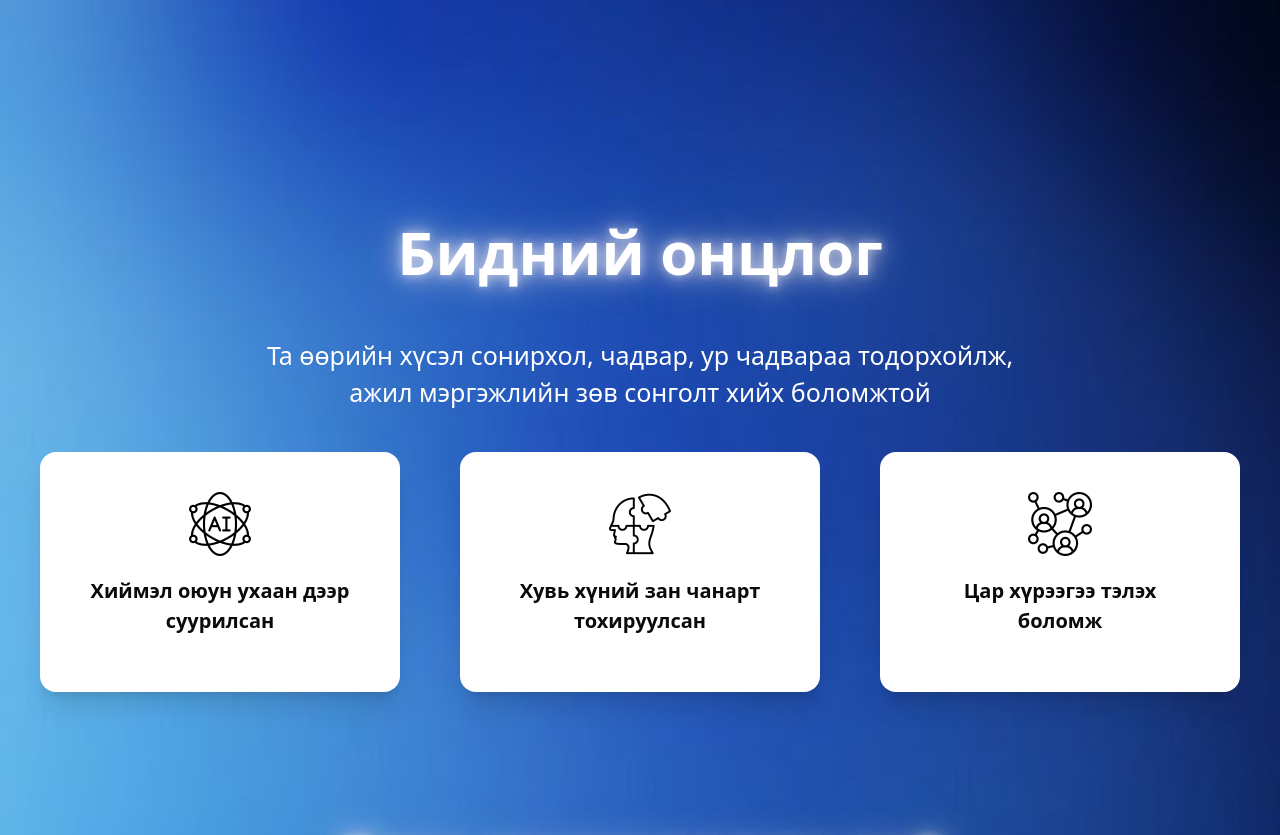
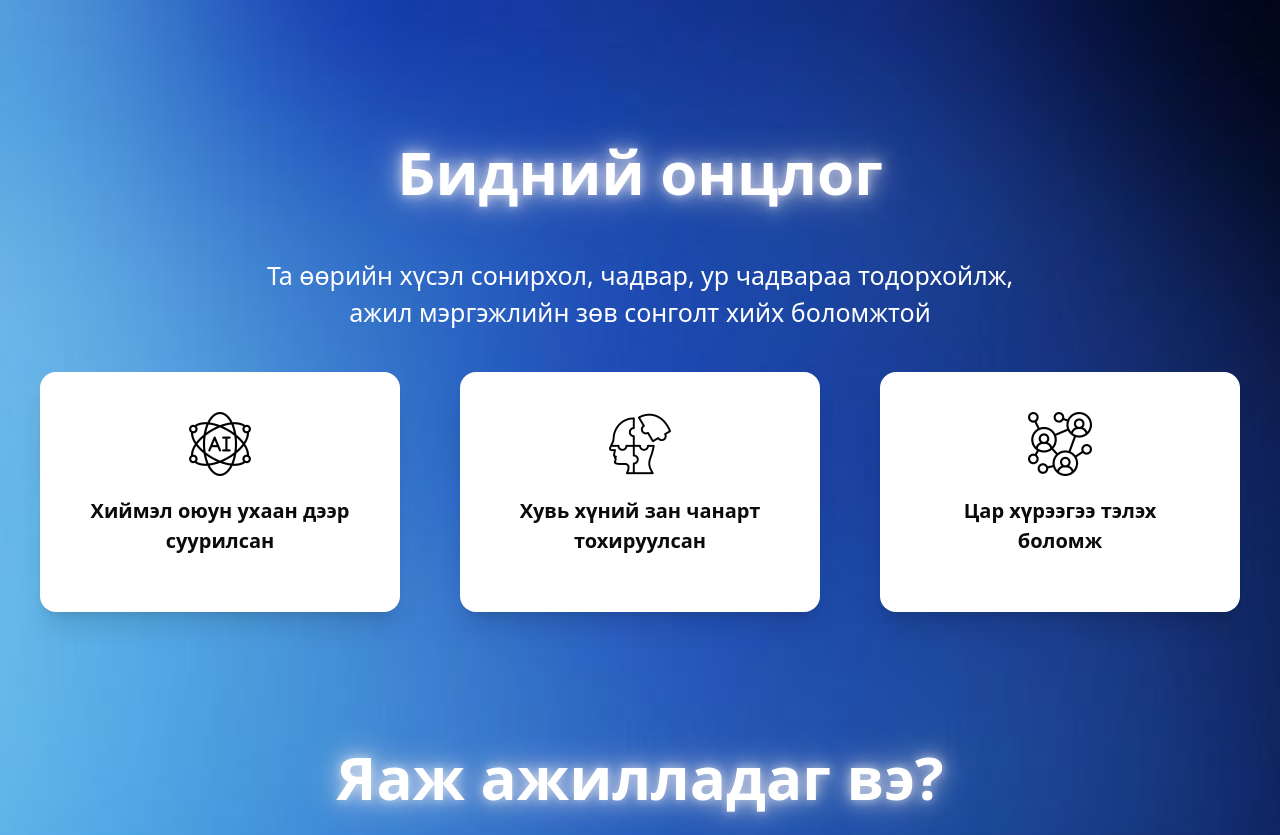
Before and after one commit to Sarangerel624/Career-explorer, a Next.js app: page / in a window 1280 px wide. Shown: the part 680-1515 px from the top of the page. Built offline with nearby package versions, Linux system fonts and the light colour scheme; no server answers; the database is empty.

Commit message:
fixed sizes

```diff
--- a/app/page.tsx
+++ b/app/page.tsx
@@ -77,7 +77,7 @@ const Page = () => {
           </button>
         </div>
       </section>
-      <section className=" bg-center">
+      <section className=" bg-center -mt-20">
         <div className="text-[60px] text-white font-bold text-shadow-card-foreground bit-white-glow">
           Бидний онцлог
         </div>
```
